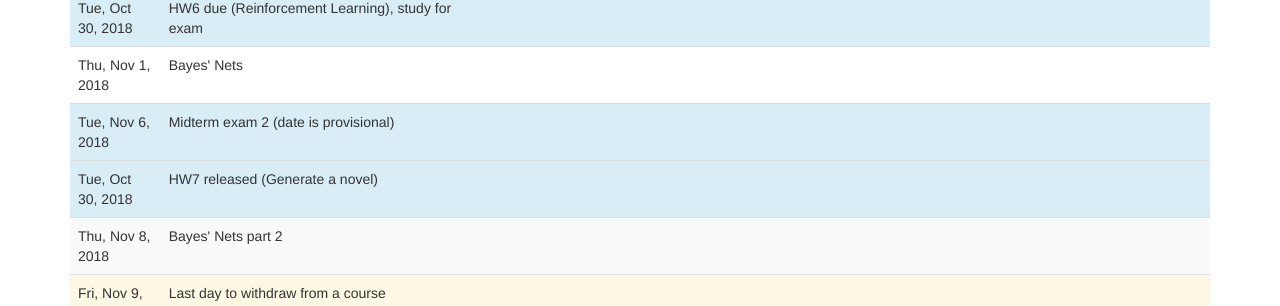
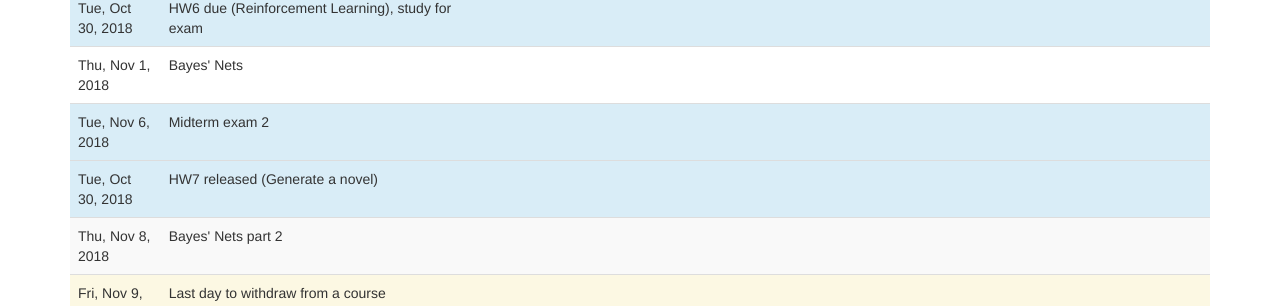
Before and after one commit to artificial-intelligence-class/artificial-intelligence-class.github.io, a Jekyll site: the page built from lectures.md, in a window 1280 px wide and 900 px high, scrolled down 2091 px. Shown: the part 146-452 px from the top of the window. Built offline with Jekyll 4.4.1, drawn with Linux system fonts in a browser that asks for light colours; nearby versions of some CDN libraries; a script that is not in the unit is left out.

Commit message:
Date for midterm 2

```diff
--- a/_data/lectures.yaml
+++ b/_data/lectures.yaml
@@ -308,7 +308,7 @@
   readings:
 -
   date: 2018-11-06
-  title:  Midterm exam 2 (date is provisional)
+  title:  Midterm exam 2
   type: exam
 -
   date: 2018-10-30
```
